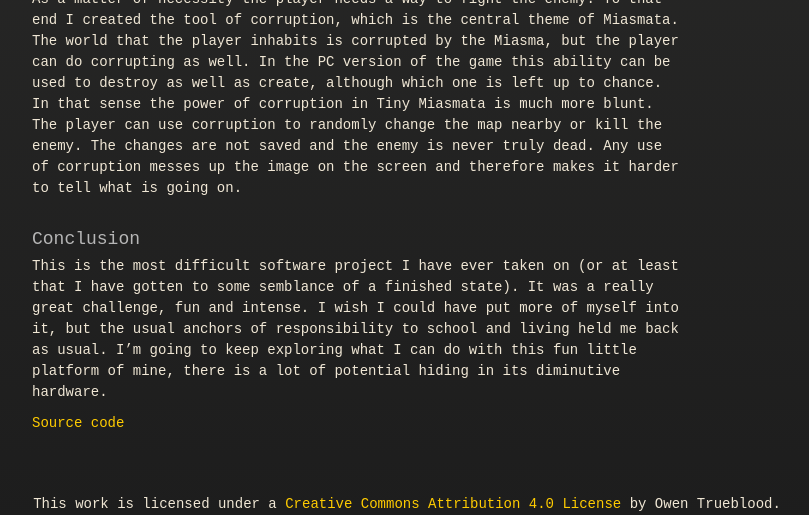
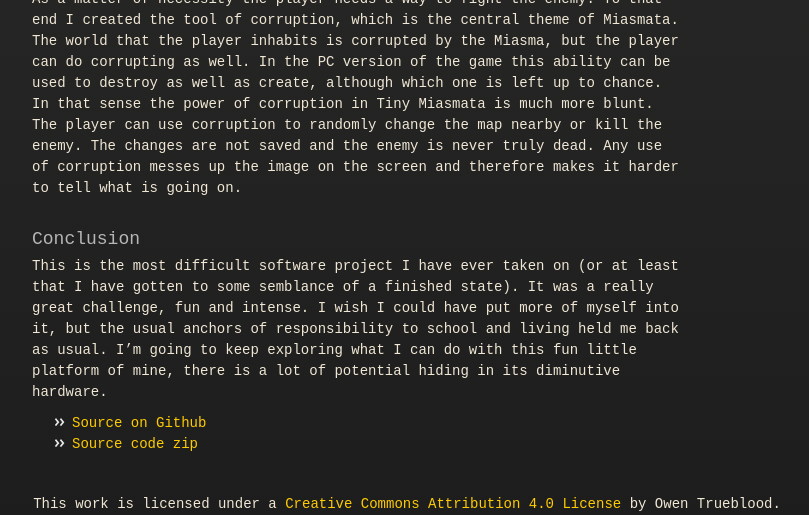
Before and after one commit to jmpinit/old-blog, a Jekyll site: the page built from _posts/2012-02-02-tiny_miasmata.md, in a window 1280 px wide and 900 px high, scrolled down 4428 px, cut to the strip 385-900 px from the top of the window. Shown: the whole strip, without its empty margins (233-1042 px from the left). Built offline with Jekyll 4.4.1, drawn with Linux system fonts in a browser that asks for light colours.

Commit message:
Link to source on Github.

```diff
--- a/_posts/2012-02-02-tiny_miasmata.md
+++ b/_posts/2012-02-02-tiny_miasmata.md
@@ -75,4 +75,5 @@ As a matter of necessity the player needs a way to fight the enemy. To that end
 
 This is the most difficult software project I have ever taken on (or at least that I have gotten to some semblance of a finished state). It was a really great challenge, fun and intense. I wish I could have put more of myself into it, but the usual anchors of responsibility to school and living held me back as usual. I'm going to keep exploring what I can do with this fun little platform of mine, there is a lot of potential hiding in its diminutive hardware.
 
-[Source code](http://www.hackniac.com/blog/wp-content/uploads/2012/01/TinyMiasmata.zip)
+* [Source on Github](https://github.com/jmptable/tiny-miasmata)
+* [Source code zip](http://www.hackniac.com/blog/wp-content/uploads/2012/01/TinyMiasmata.zip)
```
